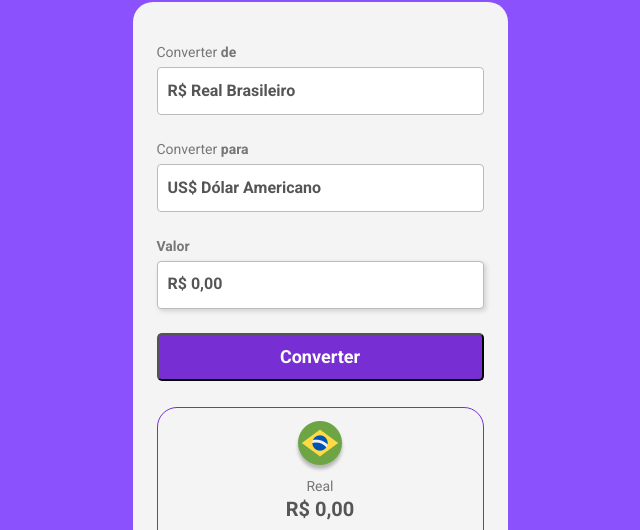
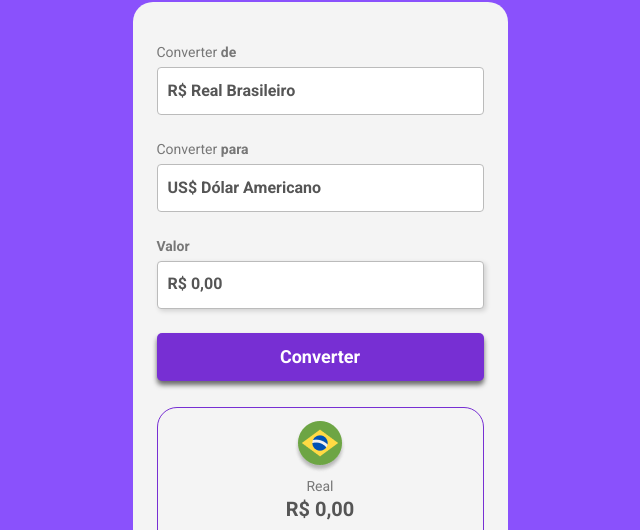
Before and after one commit to victordev86/Money-Converter, a plain HTML site: page index.html in a window 1280 px wide. Shown: the part 226-756 px from the top of the page, without its empty margins (320-960 px from the left). Drawn offline with Linux system fonts and the light colour scheme.

Commit message:
added box shadow to <button> and sterling and bitcoin currency images

```diff
--- a/script.js
+++ b/script.js
@@ -8,6 +8,11 @@
 // 8 - Alterar o valor em Real (R$) que aparece na aplicação com o innerHTML e formatar usando o Intl.NumberFormat
 // 9 - Utilizar o "if" para definir a opcão a ser utilizada se é dolar ou euro
 // 10 - Formatar ambas opções e a operação será o valor do imput / pela cotação da moeda escolhida.
+// 11 - Criar outro addEventListener "change" para mudar o nome da moeda e a bandeira na aplicação dependendo da opção escolhida
+// 12 - Criar a função changeCurrency() e mapear o texto com o nome da moeda e a bandeira respectiva
+// 13 - Aplicar o if para alterar o texto (innerHTML) e a imagem da bandeira (src) da moeda escolhida.
+// 14 - Chamar a função convertValue() dentro da função changeCurrency.
+// 15 - Assim, toda vez que alterar a opção da moeda, ele altera tbm o calculo automaticamente.
 
 
 const convertButton = document.querySelector("#convert-button")
--- a/style.css
+++ b/style.css
@@ -95,6 +95,8 @@ button {
     font-size: 18px;
     line-height: 18px;
     margin-bottom: 26px;
+    box-shadow: 0px 4px 5px 0px dimgrey;
+    border: none;
     cursor: pointer;
 }
 
```
Also changed, not shown: assets/bitcoin 1.png (added), assets/libra 1.png (added).
